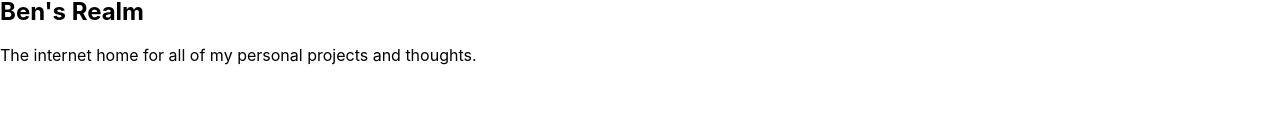
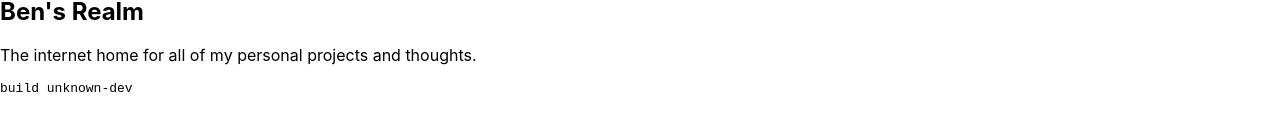
Before and after one commit to BenJetson/benjetson.github.io, a Next.js app in the folder next/: page /projects/escape-game in a window 1280 px wide. Shown: the part 337-468 px from the top of the page. Built offline with nearby package versions, Linux system fonts and the light colour scheme; no server answers.

Commit message:
Show git/tier info in the footer. #152

```diff
--- a/next/components/footer.js
+++ b/next/components/footer.js
@@ -1,9 +1,13 @@
+import { GIT_HASH, TIER } from "../lib/env";
 import { site } from "../lib/meta";
 
 const Footer = () => (
   <footer>
     <h2>{site.title}</h2>
     <p>{site.tagline}</p>
+    <pre>
+      build {GIT_HASH}-{TIER}
+    </pre>
   </footer>
 );
 
```
